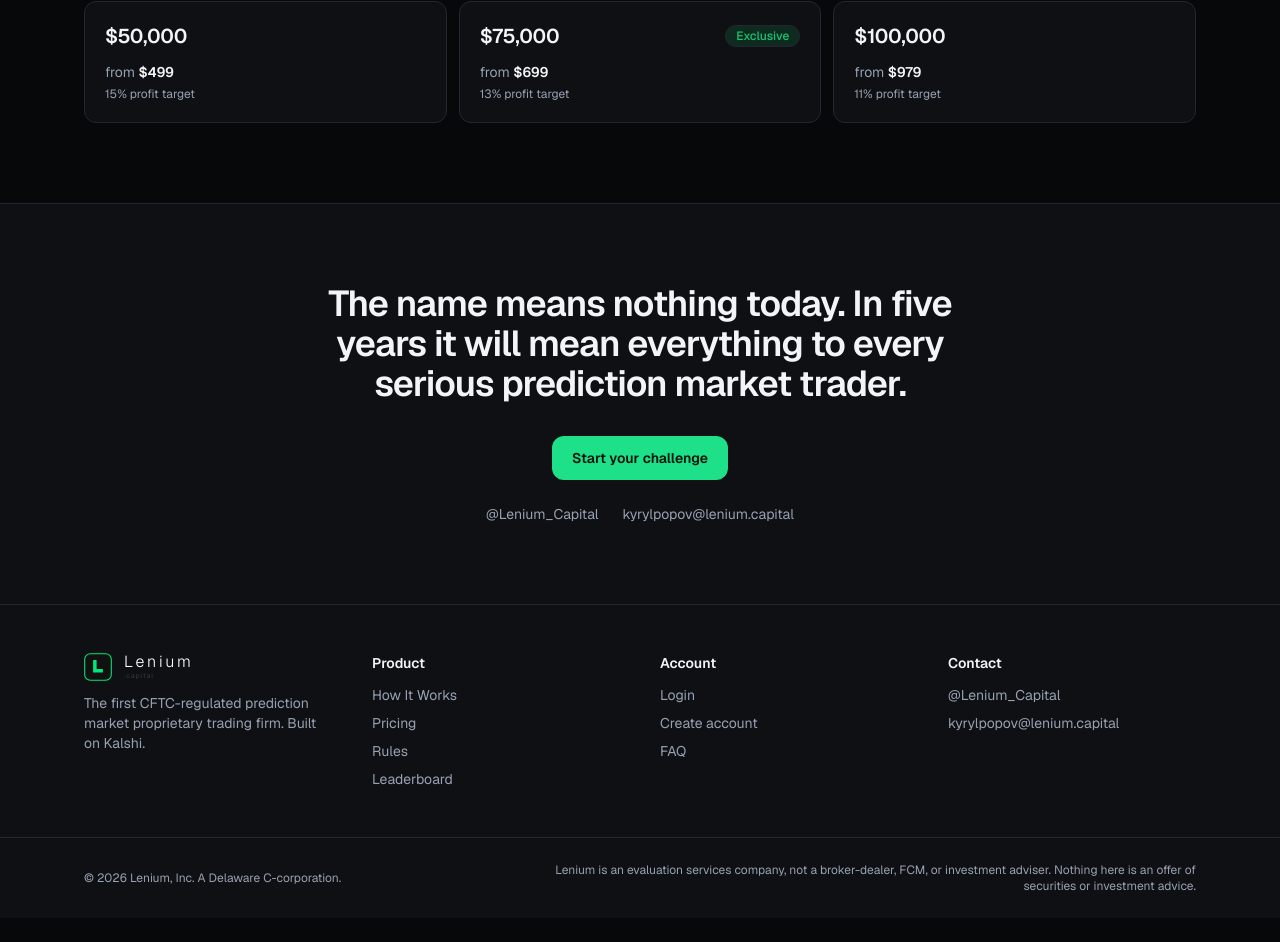
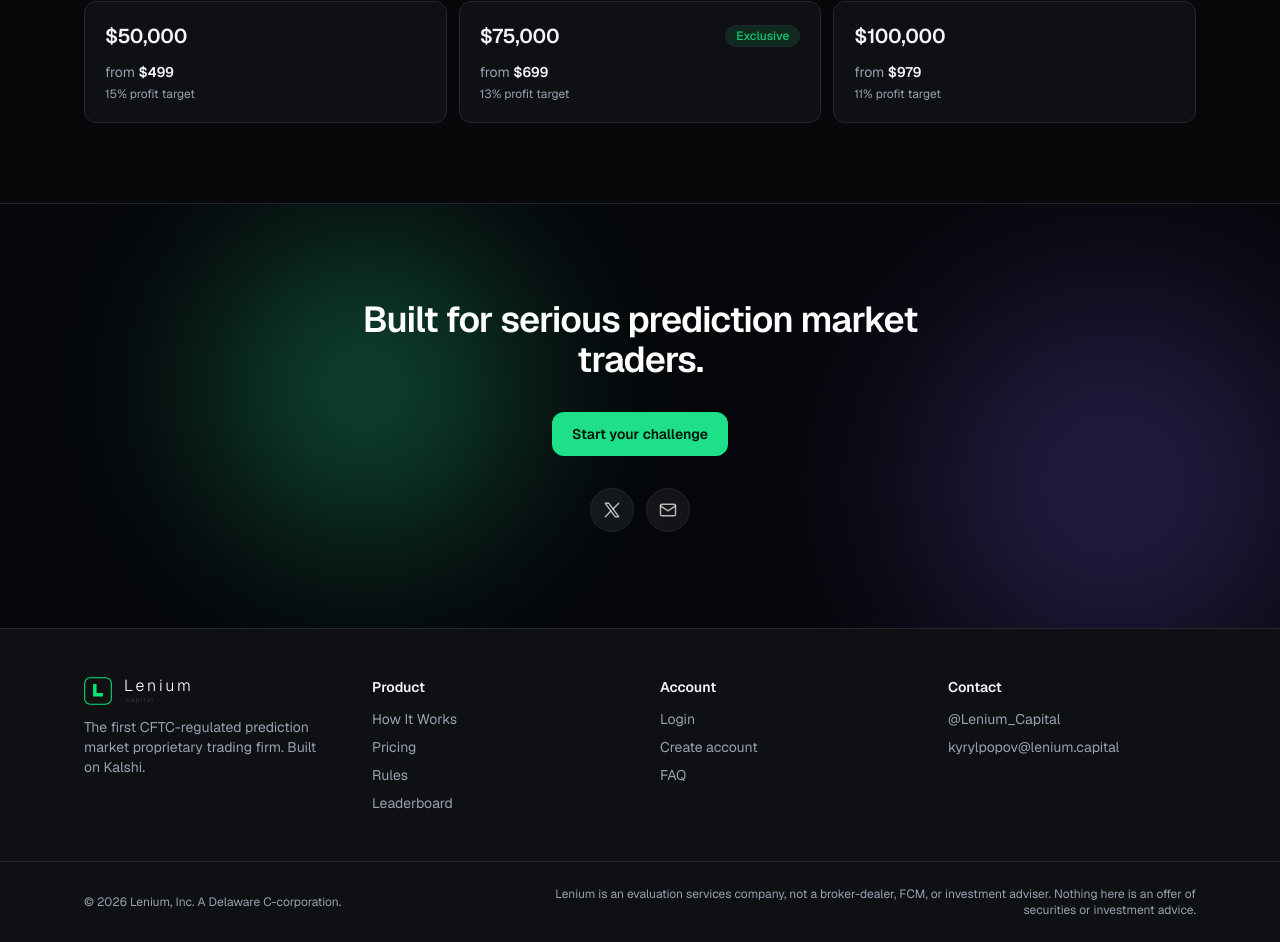
Before and after one commit to leniumcapital/leniumcapital-website, a Next.js app: page / in a window 1280 px wide. Shown: the part 3200-4142 px from the top of the page. Before the commit the page ends 4118 px from the top, so only its background shows below. Built offline with nearby package versions, Linux system fonts and the light colour scheme; no server answers.

Commit message:
Redesign homepage final CTA with shorter copy and icon-only contact links
Replace the long closing headline with a concise line, add an aurora-style
dark background, and show X and email as clickable icon buttons only.

Co-authored-by: leniumcapital <leniumcapital@users.noreply.github.com>

```diff
--- a/src/app/(site)/page.tsx
+++ b/src/app/(site)/page.tsx
@@ -1,11 +1,12 @@
 import Link from "next/link";
+import { IconBrandX, IconMail } from "@tabler/icons-react";
 import { Container, CtaButton, PillBadge } from "@/components/ui";
 import { StartChallengeCta } from "@/components/StartChallengeCta";
 import { MarketTickers } from "@/components/MarketTickers";
 import { FundingVisualizer } from "@/components/FundingVisualizer";
 import { FundedSteps } from "@/components/FundedSteps";
 import { TIERS, STATS, usd } from "@/lib/data";
-import { SITE_EMAIL, SITE_TWITTER_HANDLE, SITE_TWITTER_URL } from "@/lib/site";
+import { SITE_EMAIL, SITE_TWITTER_URL } from "@/lib/site";
 
 const FOUNDATION = [
   { title: "Fully regulated foundation", value: "Built on Kalshi, a CFTC-licensed exchange" },
@@ -260,29 +261,56 @@ export default function HomePage() {
       </section>
 
       {/* Final CTA */}
-      <section className="border-t border-border bg-surface py-20">
-        <Container className="text-center">
-          <h2 className="mx-auto max-w-2xl text-3xl font-semibold tracking-tight sm:text-4xl">
-            The name means nothing today. In five years it will mean everything
-            to every serious prediction market trader.
+      <section className="relative overflow-hidden border-t border-white/10 bg-[#05060a] py-24 text-white">
+        <div className="pointer-events-none absolute inset-0 overflow-hidden">
+          <div
+            className="aurora-blob anim-aurora-b"
+            style={{
+              width: "32rem",
+              height: "32rem",
+              left: "10%",
+              top: "-20%",
+              background:
+                "radial-gradient(circle, rgba(30,224,137,0.35), transparent 70%)",
+            }}
+          />
+          <div
+            className="aurora-blob anim-aurora-c"
+            style={{
+              width: "36rem",
+              height: "36rem",
+              right: "-8%",
+              bottom: "-30%",
+              background:
+                "radial-gradient(circle, rgba(124,92,246,0.3), transparent 70%)",
+            }}
+          />
+          <div className="absolute inset-0 grain opacity-[0.08]" />
+        </div>
+
+        <Container className="relative z-10 text-center">
+          <h2 className="mx-auto max-w-xl text-3xl font-semibold tracking-tight sm:text-4xl">
+            Built for serious prediction market traders.
           </h2>
           <div className="mt-8 flex justify-center">
             <StartChallengeCta variant="cta" />
           </div>
-          <div className="mt-6 flex flex-wrap items-center justify-center gap-x-6 gap-y-2 text-sm text-muted">
+          <div className="mt-8 flex items-center justify-center gap-3">
             <a
               href={SITE_TWITTER_URL}
               target="_blank"
               rel="noopener noreferrer"
-              className="hover:text-foreground"
+              aria-label="Follow Lenium on X"
+              className="inline-flex size-11 items-center justify-center rounded-full border border-white/15 bg-white/[0.06] text-white/70 transition-colors hover:border-brand/50 hover:bg-brand/10 hover:text-brand"
             >
-              {SITE_TWITTER_HANDLE}
+              <IconBrandX size={20} stroke={1.75} aria-hidden />
             </a>
             <a
               href={`mailto:${SITE_EMAIL}`}
-              className="hover:text-foreground"
+              aria-label="Email Lenium"
+              className="inline-flex size-11 items-center justify-center rounded-full border border-white/15 bg-white/[0.06] text-white/70 transition-colors hover:border-brand/50 hover:bg-brand/10 hover:text-brand"
             >
-              {SITE_EMAIL}
+              <IconMail size={20} stroke={1.75} aria-hidden />
             </a>
           </div>
         </Container>
```
